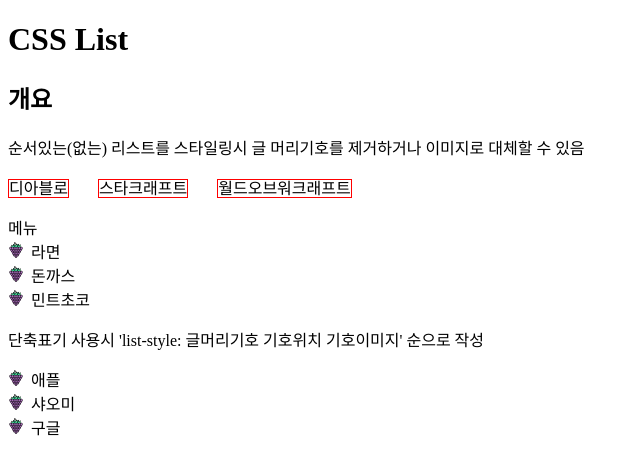
After one commit to Hy30k92/frontends, a FastAPI app: template views/templates/css/05list.html in a window 1280 px wide. The commit adds this page. Shown: the top 475 px of the page, without its empty margins (0-640 px from the left). Run offline with FastAPI, Linux system fonts and the light colour scheme; the template is opened without the code that fills it, so the values that code supplies are empty.

Commit message:
CSS - list

```diff
--- a/app/routes/css.py
+++ b/app/routes/css.py
@@ -27,3 +27,7 @@ async def text(req: Request):
 @css_router.get('/box')
 async def box(req: Request):
     return templates.TemplateResponse('css/04box.html', {'request': req})
+
+@css_router.get('/list')
+async def list(req: Request):
+    return templates.TemplateResponse('css/05list.html', {'request': req})
--- /dev/null
+++ b/views/templates/css/05list.html
@@ -0,0 +1,66 @@
+<!DOCTYPE html>
+<html lang="ko">
+<head>
+    <meta charset="UTF-8">
+    <title>CSS List</title>
+    <style>
+        /* 글머리 기호 제거 : list-style-type 속성 이용 */
+        #game{ list-style-type: none; padding:0 }
+
+        /* ul 의 목록들을 한줄로 배치 : 블록 요소를 인라인요소로 변경 */
+        #game li { border: 1px solid red; display: inline;
+        margin-right: 25px}
+
+        /* 블릿 이미지를 사용한 목록 */
+        /* list-style-image : 글머리 기호로 이미지를 사용 */
+        /* list-style-position : 글머리 기호 위치를 지정 */
+        #menu {
+            list-style-image: url('/static/img/grape.png');
+            padding:0;
+            list-style-position: inside;
+        }
+
+        /* 단축표기 */
+        #maker {
+            padding:0;
+            list-style: none inside url('/static/img/grape.png');}
+
+
+
+    </style>
+
+
+</head>
+<body>
+    <h1>CSS List</h1>
+    <h2>개요</h2>
+    <p>순서있는(없는) 리스트를 스타일링시
+        글 머리기호를 제거하거나
+        이미지로 대체할 수 있음</p>
+
+    <ul id="game">
+        <li>디아블로</li>
+        <li>스타크래프트</li>
+        <li>월드오브워크래프트</li>
+    </ul>
+
+    <ol id="menu">
+        메뉴
+        <li>라면</li>
+        <li>돈까스</li>
+        <li>민트초코</li>
+    </ol>
+
+    <p>단축표기 사용시
+        'list-style: 글머리기호 기호위치 기호이미지'
+        순으로 작성</p>
+
+    <ul id="maker">
+        <li>애플</li>
+        <li>샤오미</li>
+        <li>구글</li>
+    </ul>
+
+
+</body>
+</html>
--- a/views/templates/css/index.html
+++ b/views/templates/css/index.html
@@ -12,6 +12,7 @@
         <li>02 - CSS 리셋 [<a href="/css/reset">이동</a>]</li>
         <li>03 - CSS 텍스트 [<a href="/css/text">이동</a>]</li>
         <li>04 - CSS 박스 [<a href="/css/box">이동</a>]</li>
+        <li>05 - CSS 리스트 [<a href="/css/list">이동</a>]</li>
     </ul>
 </body>
 </html>
```
Also changed, not shown: views/static/img/grape.png (added).
